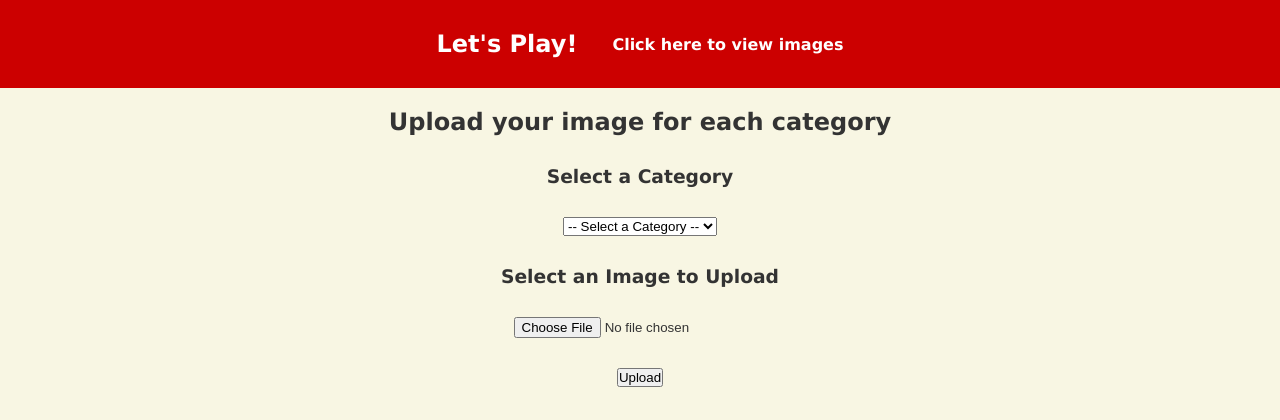
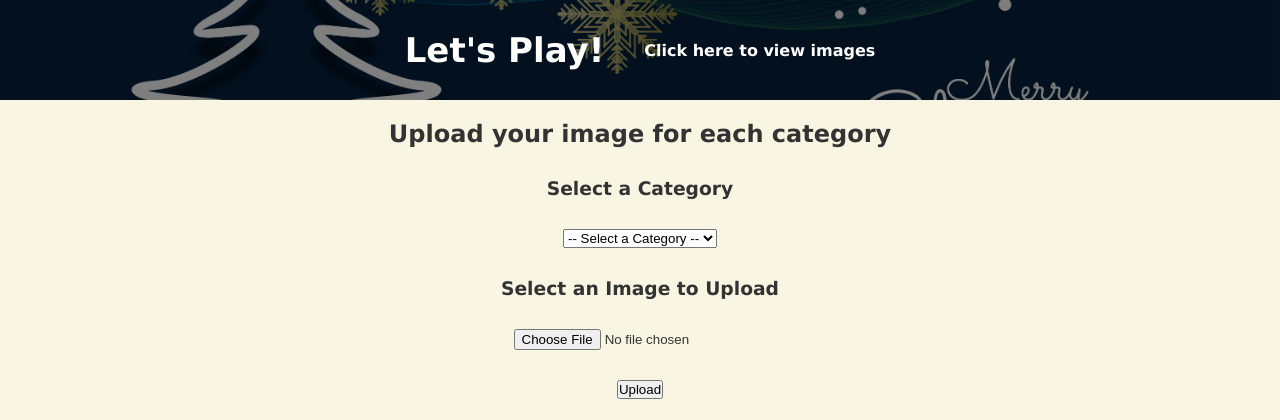
Before and after one commit to RWeissmandl/whose-is-it-game, a Flask app: page / in a window 1280 px wide. Shown: the top 420 px of the page. Run offline with Flask 3, Linux system fonts and the light colour scheme.

Commit message:
added background image

```diff
--- a/static/style.css
+++ b/static/style.css
@@ -26,12 +26,10 @@ body {
     align-items: center;
 }
 
-/* Prevent the h2 text from wrapping to a new line */
 h2 {
     white-space: nowrap;
 }
 
-/* Adjust h2 font-size on smaller screens to ensure it fits on one line */
 @media (max-width: 400px) {
     h2 {
         font-size: 16px;
@@ -44,27 +42,29 @@ h2 {
 }
 
 .banner {
-    background-color: #c00; /* festive red */
+    background: linear-gradient(rgba(0, 0, 0, 0.5), rgba(0, 0, 0, 0.5)), url('/static/images/banner.jpeg');
+    background-size: cover;
+    background-position: center;
+    background-repeat: no-repeat;
     color: white;
     padding: 30px 0;
     display: flex;
     align-items: center;
     justify-content: center;
-    gap: 20px; /* adds space between h1 and nav */
+    gap: 20px;
 }
 
 .banner h1 {
     margin: 0;
-    font-size: 24px;
+    font-size: 34px;
     font-weight: bold;
 }
 
-/* The nav link in the banner */
 .banner nav a {
     color: white;
     text-decoration: none;
     font-weight: bold;
-    margin-left: 15px;
+    margin-left: 20px;
 }
 
 .banner nav a:hover {
@@ -80,7 +80,7 @@ h2 {
 
 .buttonRow {
     display: flex;
-    gap: 10px; /* space between Cancel and Upload */
+    gap: 10px;
 }
 
 .category-buttons {
```
Also changed, not shown: static/images/banner.jpeg (added), static/uploads/keys/4623_testimage2.jpg (added).
